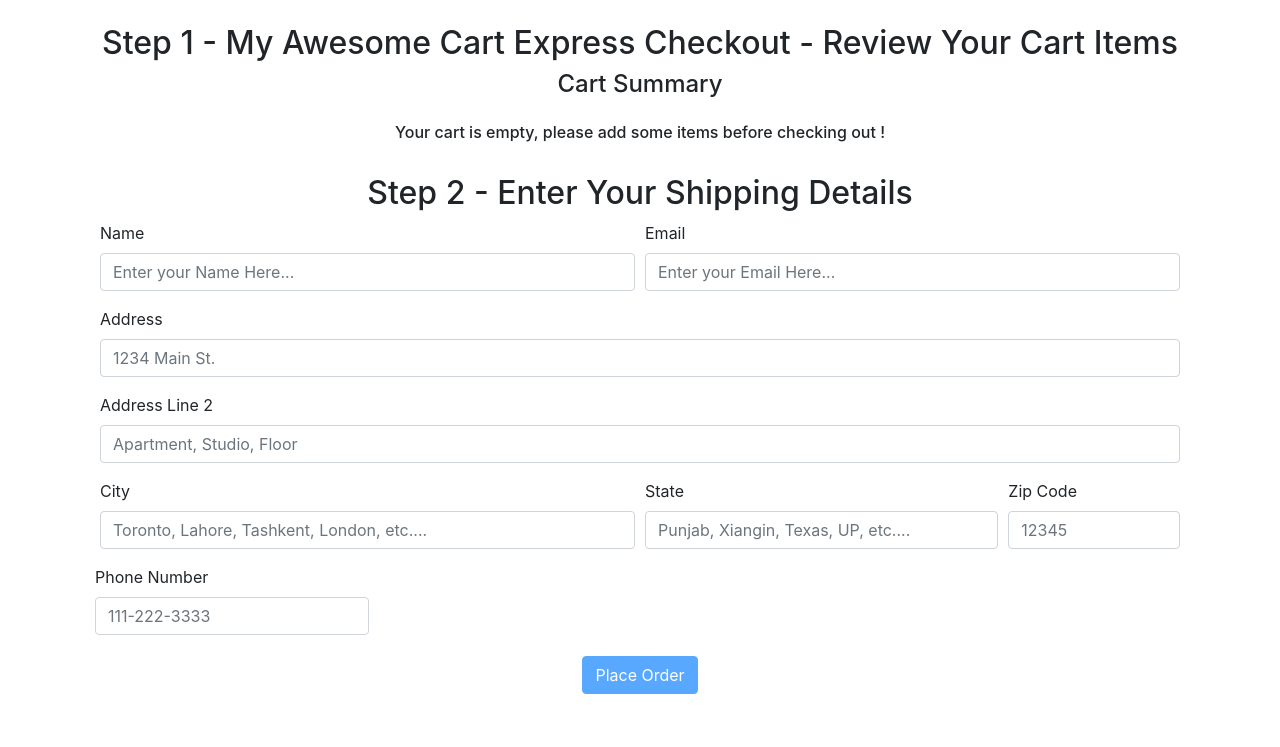
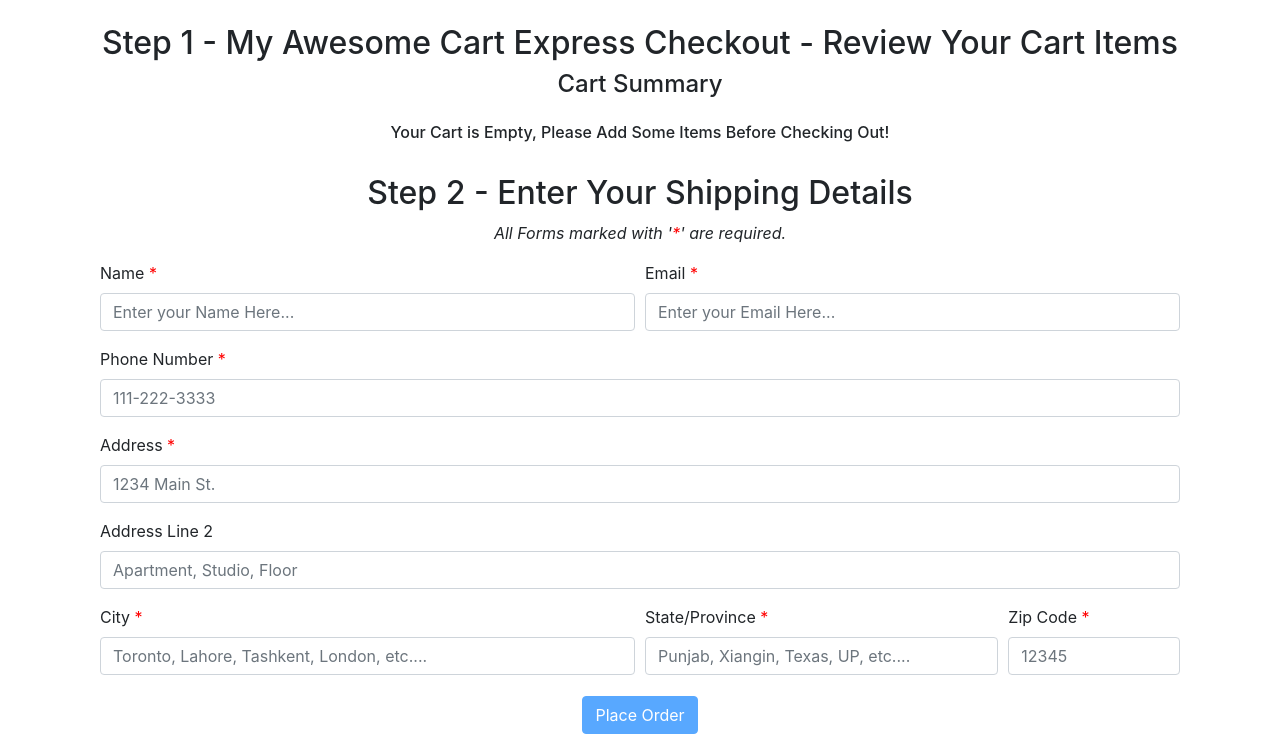
Before and after one commit to RyanBaig/My-Awesome-Cart, a Django app: page /shop/checkout/ in a window 1280 px wide. Shown: the part 64-811 px from the top of the page. Before the commit the page ends 758 px from the top, so only its background shows below. Run offline with Django 4.2, Linux system fonts and the light colour scheme; some libraries are stand-ins or nearby versions.

Commit message:
configuring/making checkout (1)

```diff
--- a/shop/admin.py
+++ b/shop/admin.py
@@ -5,3 +5,4 @@ from .models import *
 
 admin.site.register(Product)
 admin.site.register(Contact)
+admin.site.register(Orders)
--- a/shop/templates/shop/checkout.html
+++ b/shop/templates/shop/checkout.html
@@ -11,7 +11,7 @@ console.log(cart);
 var sum = 0;
 if ($.isEmptyObject(cart)) {
     // If object is empty
-    mystr = "<h6>Your cart is empty, please add some items before checking out ! </h6>"
+    mystr = "<h6>Your Cart is Empty, Please Add Some Items Before Checking Out! </h6>"
     $('#items').append(mystr);
     button = document.getElementById('placeorderButton').setAttribute('class', 'btn btn-primary disabled')
 }
@@ -47,44 +47,50 @@ document.getElementById('cart').innerHTML = sum;
     <h2 style="text-align: center">
       Step 2 - Enter Your Shipping Details
     </h2>
-    <form>
+    <p class="text-center">
+    <i
+      >All Forms marked with '<span style="color: red">*</span>' are
+      required.</i
+    >
+  </p>
 
-      <form>
+      <form action="/shop/checkout/" method="post">{% csrf_token %}
+      <input type="hidden" name="itemsJson" id="itemsJson">
         <div class="form-row">
           <div class="form-group col-md-6">
-            <label for="inputName4">Name</label>
-            <input type="text" class="form-control" id="inputName4" placeholder="Enter your Name Here...">
+            <label for="name">Name <span style="color: red">*</span></label>
+            <input type="text" class="form-control" id="name" placeholder="Enter your Name Here..." name="name" required>
           </div>
           <div class="form-group col-md-6">
-            <label for="inputEmail4">Email</label>
-            <input type="email" class="form-control" id="inputEmail4" placeholder="Enter your Email Here...">
+            <label for="email">Email <span style="color: red">*</span></label>
+            <input type="email" class="form-control" id="email" placeholder="Enter your Email Here..." name="email" required>
           </div>
         </div>
+          <div class="form-group">
+            <label for="phone">Phone Number <span style="color: red">*</span></label>
+            <input type="tel" class="form-control" id="phone" placeholder="111-222-3333" name="phone" required>
+          </div>
         <div class="form-group">
-          <label for="inputAddress">Address</label>
-          <input type="text" class="form-control" id="inputAddress" placeholder="1234 Main St.">
+          <label for="address">Address <span style="color: red">*</span></label>
+          <input type="text" class="form-control" id="address1" placeholder="1234 Main St." name="address" required>
         </div>
         <div class="form-group">
-          <label for="inputAddress2">Address Line 2</label>
-          <input type="text" class="form-control" id="inputAddress2" placeholder="Apartment, Studio, Floor">
+          <label for="address2">Address Line 2</label>
+          <input type="text" class="form-control" id="address2" placeholder="Apartment, Studio, Floor">
         </div>
         <div class="form-row">
           <div class="form-group col-md-6">
-            <label for="inputCity">City</label>
-            <input type="text" class="form-control" id="inputCity"
-              placeholder="Toronto, Lahore, Tashkent, London, etc....">
+            <label for="city">City <span style="color: red">*</span></label>
+            <input type="text" class="form-control" id="city"
+              placeholder="Toronto, Lahore, Tashkent, London, etc...." name="city" required>
           </div>
           <div class="form-group col-md-4">
-            <label for="inputState">State</label>
-            <input type="text" class="form-control" id="inputState" placeholder="Punjab, Xiangin, Texas, UP, etc....">
+            <label for="state">State/Province <span style="color: red">*</span></label>
+            <input type="text" class="form-control" id="state" placeholder="Punjab, Xiangin, Texas, UP, etc...." name="state" required>
           </div>
           <div class="form-group col-md-2">
-            <label for="inputZip">Zip Code</label>
-            <input type="number" class="form-control" id="inputZip" placeholder="12345">
-          </div>
-          <div class="form-group">
-            <label for="inputPhone">Phone Number</label>
-            <input type="tel" class="form-control" id="inputPhone" placeholder="111-222-3333">
+            <label for="zip_code">Zip Code <span style="color: red">*</span></label>
+            <input type="number" class="form-control" id="zip_code" placeholder="12345" name="zip_code" required>
           </div>
         </div>
 
@@ -93,7 +99,7 @@ document.getElementById('cart').innerHTML = sum;
         </div>
       </form>
 
-    </form>
+
   </div>
 </div>
 {% endblock %}
--- a/shop/views.py
+++ b/shop/views.py
@@ -1,6 +1,6 @@
 from django.shortcuts import render
 from django.http import HttpResponse
-from .models import Product, Contact
+from .models import Product, Contact, Orders
 from math import ceil
 
 # Create your views here.
@@ -60,7 +60,26 @@ def productView(request, myid):
     return render(request, "shop/prodview.html", {'product': product[0]})
 
 def checkout(request):
+    if request.method == "POST":
+
+        items_json = request.POST.get('itemsJson', '{}')
+        name = request.POST.get('name', '')
+        email = request.POST.get('email', '')
+        address = request.POST.get('address', '')
+        city = request.POST.get('city', '')
+        state = request.POST.get('state', '')
+        zip_code = request.POST.get('zip_code', '')
+        phone = request.POST.get('phone', '')
+
+        order = Orders(name=name, email=email, address=address, city=city, state=state, zip_code=zip_code, phone=phone)
+        order.save()
+        pass
     return render(request, "shop/checkout.html")
+
+
+
+
+
 
 #               QUIZ
 # def login(request):
```
Also changed, not shown: shop/models.py (+13 -0 lines), db.sqlite3, shop/migrations/0004_orders.py (added), shop/migrations/0005_alter_orders_zip_code.py (added).
